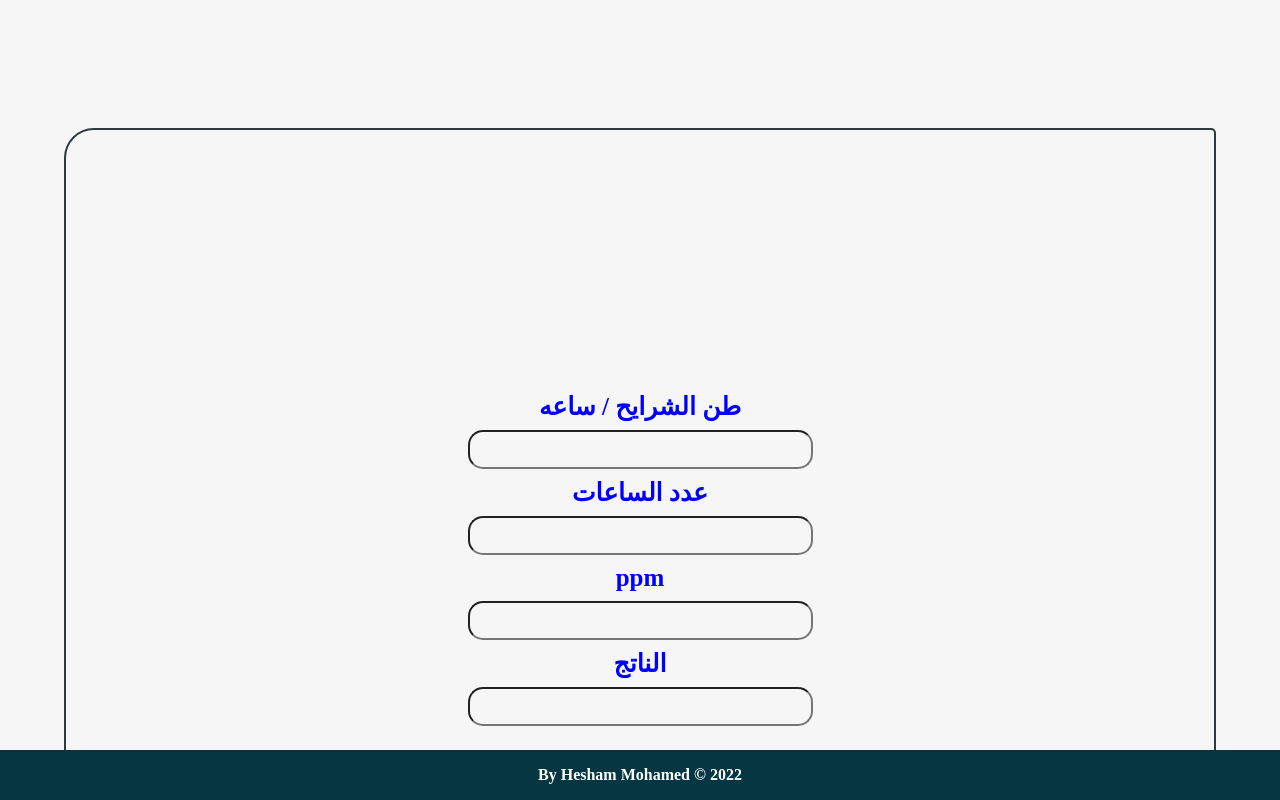
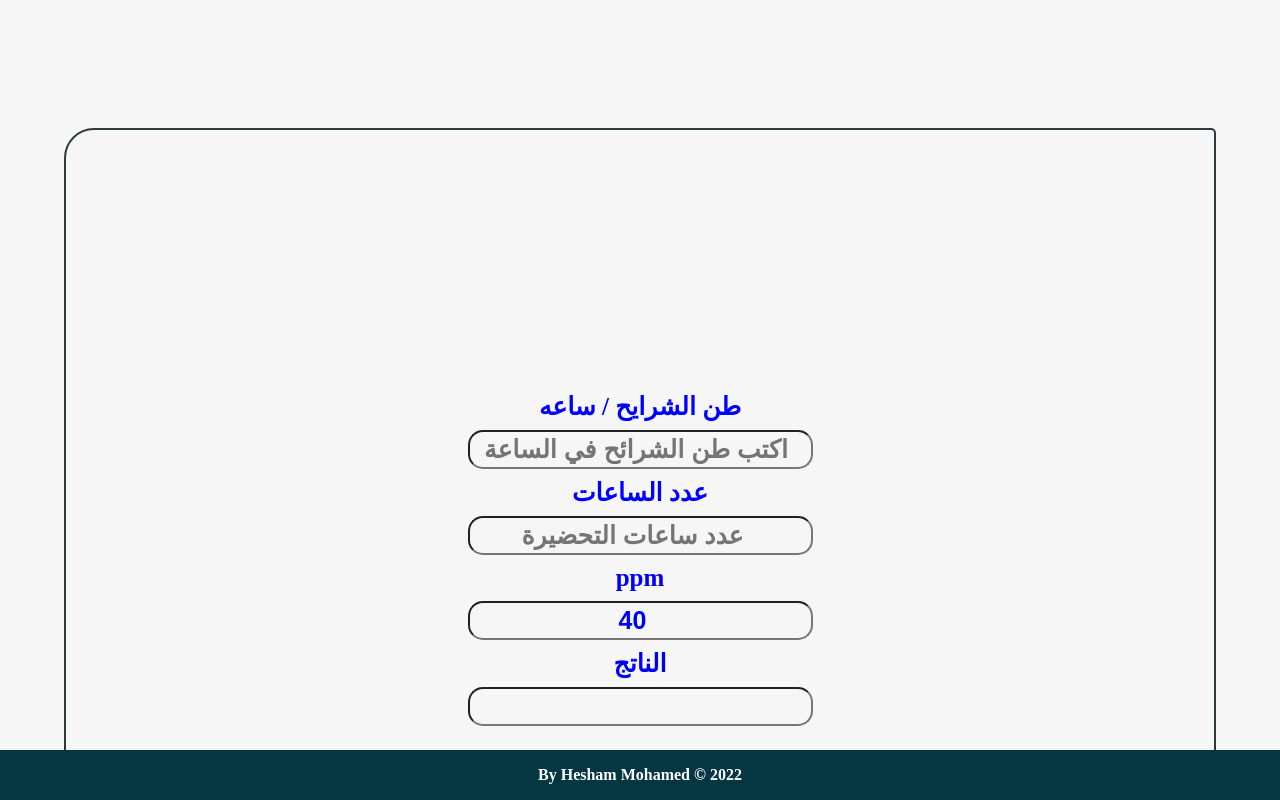
Before and after one commit to abo-habeba/ppm, a plain HTML site: page index.html in a window 1280 px wide. Shown: the top 800 px of the page. Drawn offline with Linux system fonts and the light colour scheme.

Commit message:
Update index.html

```diff
--- a/index.html
+++ b/index.html
@@ -60,13 +60,13 @@ color: #ffffff;
   <div class="contener">
     <form>
       <label for="ton"> طن الشرايح / ساعه</label>
-      <input id="ton" type="number" onkeyup="total();"  placeholder" اكتب طن الشرائح في الساعة">
+      <input id="ton" type="number" onkeyup="total();"  placeholder = " اكتب طن الشرائح في الساعة">
 
       <label for="time">عدد الساعات</label>
-      <input id="time" type="number" onkeyup="total();" placeholder"عدد ساعات التحضيرة">
+      <input id="time" type="number" onkeyup="total();" placeholder = "عدد ساعات التحضيرة">
 
       <label for="ppm"> ppm </label>
-      <input type="number" id="ppm" onkeyup="total();" value"40">
+      <input type="number" id="ppm" onkeyup="total();" value = "40">
 
       <label for="name"> الناتج </label>
       <input type="number" id="outNum">
```
